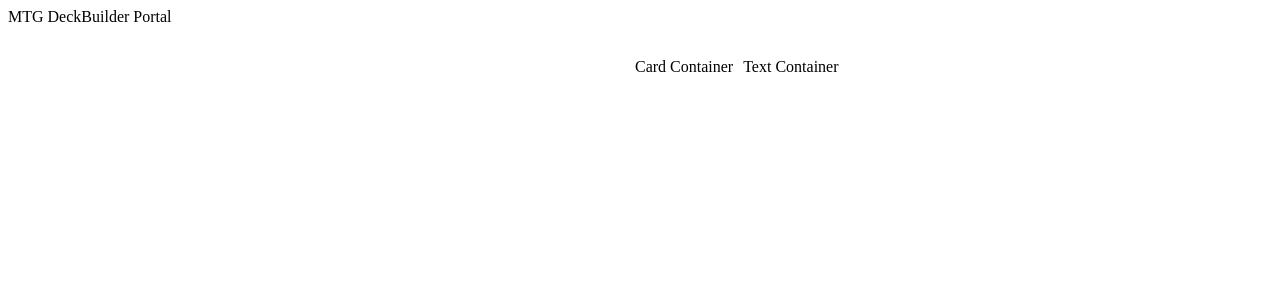
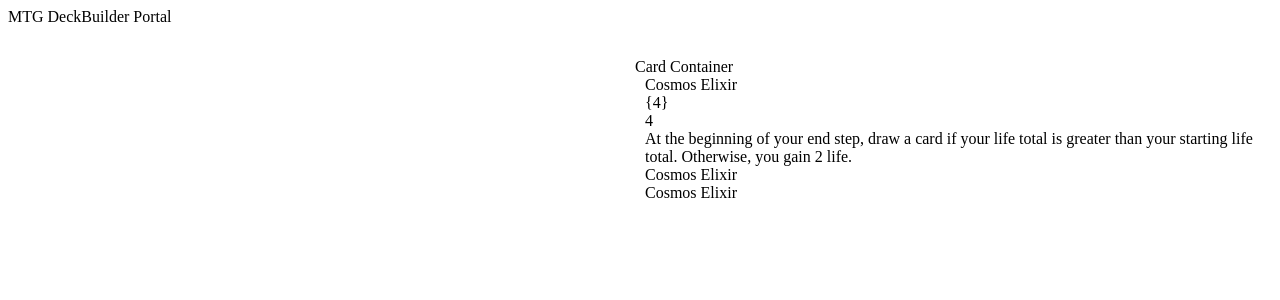
Before and after one commit to mtramantT/MTGDeckbuilder, a React app in the folder portal/: page / in a window 1280 px wide. Shown: the top 300 px of the page. Built offline with nearby package versions, Linux system fonts and the light colour scheme.

Commit message:
cardview

```diff
--- a/portal/src/components/CardViewer/CardDetails/CardDetails.tsx
+++ b/portal/src/components/CardViewer/CardDetails/CardDetails.tsx
@@ -4,7 +4,6 @@
 import {CardImage} from './sub'
 
 interface Props {
-  imgUri: string;
   card: Card;
 }
 
@@ -27,11 +26,18 @@
 `
 
 const CardDetails: React.FC<Props> = (props: Props) => {
-  const { imgUri } = props
+  const { card } = props
   return (
     <Wrapper>
       <CardContainer>Card Container</CardContainer>
-      <TextContainer>Text Container</TextContainer>
+      <TextContainer>
+        <div>{card.name}</div>
+        <div>{card.mana_cost}</div>
+        <div>{card.cmc}</div>
+        <div>{card.oracle_text}</div>
+        <div>{card.name}</div>
+        <div>{card.name}</div>
+      </TextContainer>
     </Wrapper>
   )
 }
```
Also changed, not shown: 1 other file (tests, documents, lock files or other folders).
